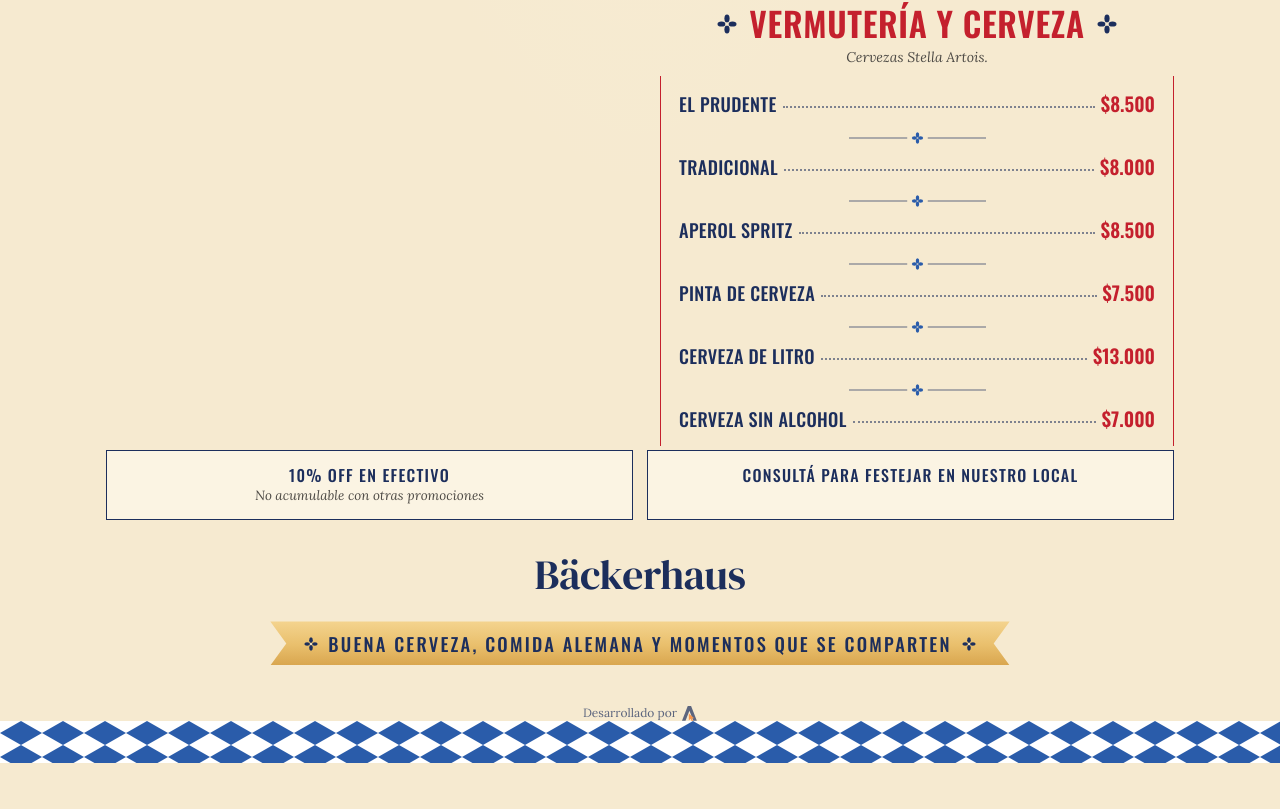
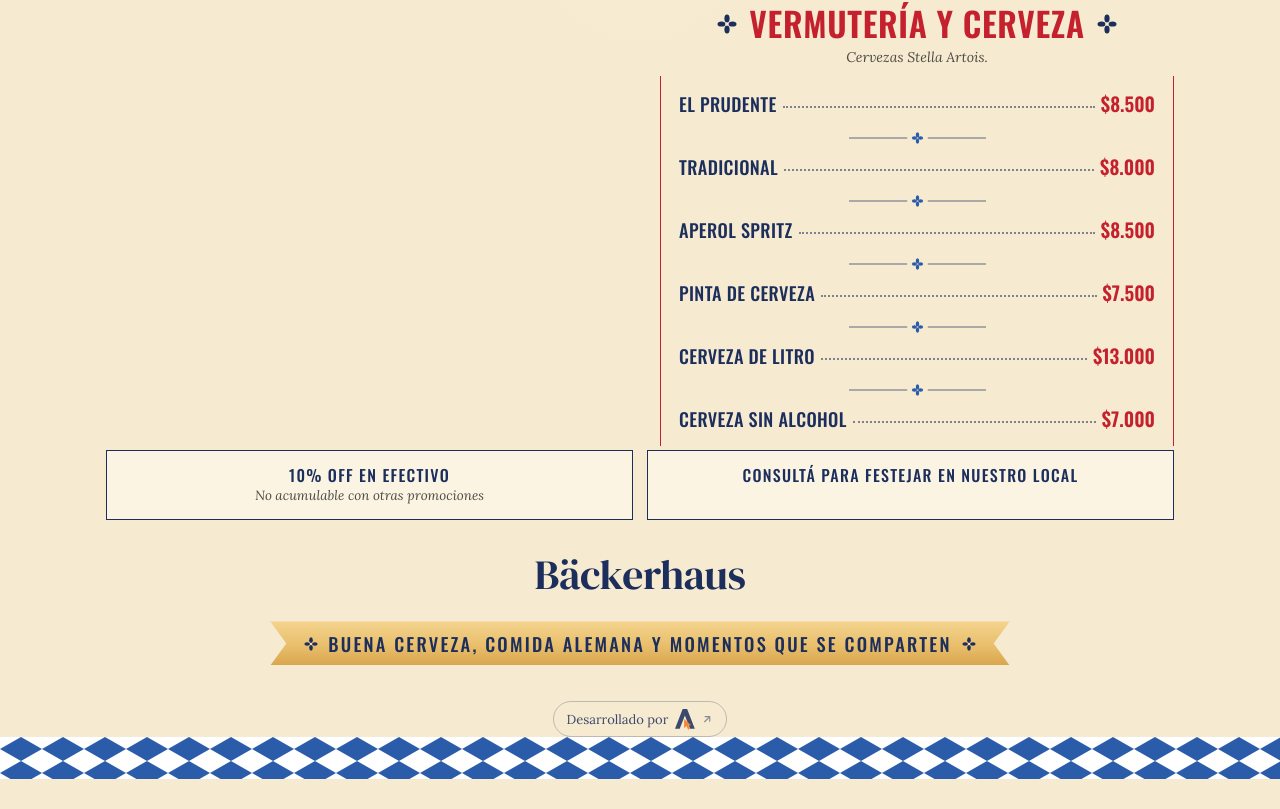
Before and after one commit to gabrielgustin/Backerhaus-cartadigital, a plain HTML site: page index.html in a window 1280 px wide. Shown: the part 3052-3861 px from the top of the page. Drawn offline with nearby package versions, Linux system fonts and the light colour scheme; a web font is replaced by a local one.

Commit message:
Firma "Desarrollado por": pastilla más visible con flecha hacia autogestiva.com.ar
Co-Authored-By: Claude Opus 5.5 <noreply@anthropic.com>

```diff
--- a/index.html
+++ b/index.html
@@ -176,7 +176,7 @@ main{padding:30px 0 10px;min-height:60vh}
 <footer class="foot">
   <p class="brand">Bäckerhaus</p>
   <p class="ribbon"><i class="fl"></i>Buena cerveza, comida alemana y momentos que se comparten<i class="fl"></i></p>
-  <p style="margin:14px 0 0;text-align:center"><a href="https://www.autogestiva.com.ar" target="_blank" rel="noopener" aria-label="Desarrollado por Autogestiva" style="display:inline-flex;align-items:center;gap:.45em;color:inherit;text-decoration:none;border:0;padding:0;letter-spacing:normal;text-transform:none;font-weight:400;opacity:.7;font-size:12px;line-height:1"><span>Desarrollado por</span><svg viewBox="0 0 40 42" style="height:1.3em;width:auto" aria-hidden="true"><path d="M0 40 L15.5 0 H24.5 L40 40 H30.5 L20 13 L9.5 40 Z" fill="currentColor"/><path transform="translate(-4.4 -6) scale(1.2)" d="M19 22 V37.5 l3.9-3.7 2.9 6 2.8-1.4-2.9-5.9 h5.3z" fill="#f97316"/></svg></a></p>
+  <p style="margin:14px 0 0;text-align:center"><style>.ag-firma:hover{opacity:1!important;transform:translateY(-1px);border-color:#f97316!important}.ag-firma:hover .ag-f{opacity:1!important;color:#f97316;transform:translate(2px,-2px)}</style><a class="ag-firma" href="https://www.autogestiva.com.ar" target="_blank" rel="noopener" aria-label="Desarrollado por Autogestiva" style="display:inline-flex;align-items:center;gap:.5em;color:inherit;background:none;text-decoration:none;border:1px solid color-mix(in srgb,currentColor 30%,transparent);border-radius:999px;padding:.5em 1em;letter-spacing:normal;text-transform:none;font-weight:500;opacity:.85;font-size:13px;line-height:1;white-space:nowrap;transition:transform .2s,border-color .2s,opacity .2s"><span>Desarrollado por</span><svg viewBox="0 0 40 42" style="height:1.6em;width:auto" aria-hidden="true"><path d="M0 40 L15.5 0 H24.5 L40 40 H30.5 L20 13 L9.5 40 Z" fill="currentColor"/><path transform="translate(-4.4 -6) scale(1.2)" d="M19 22 V37.5 l3.9-3.7 2.9 6 2.8-1.4-2.9-5.9 h5.3z" fill="#f97316"/></svg><svg class="ag-f" viewBox="0 0 24 24" style="height:.95em;width:auto;opacity:.6;transition:transform .2s,color .2s,opacity .2s" fill="none" stroke="currentColor" stroke-width="2.2" stroke-linecap="round" stroke-linejoin="round" aria-hidden="true"><path d="M7 17 17 7M8 7h9v9"/></svg></a></p>
   <div class="raute" aria-hidden="true"></div>
 </footer>
 
```
